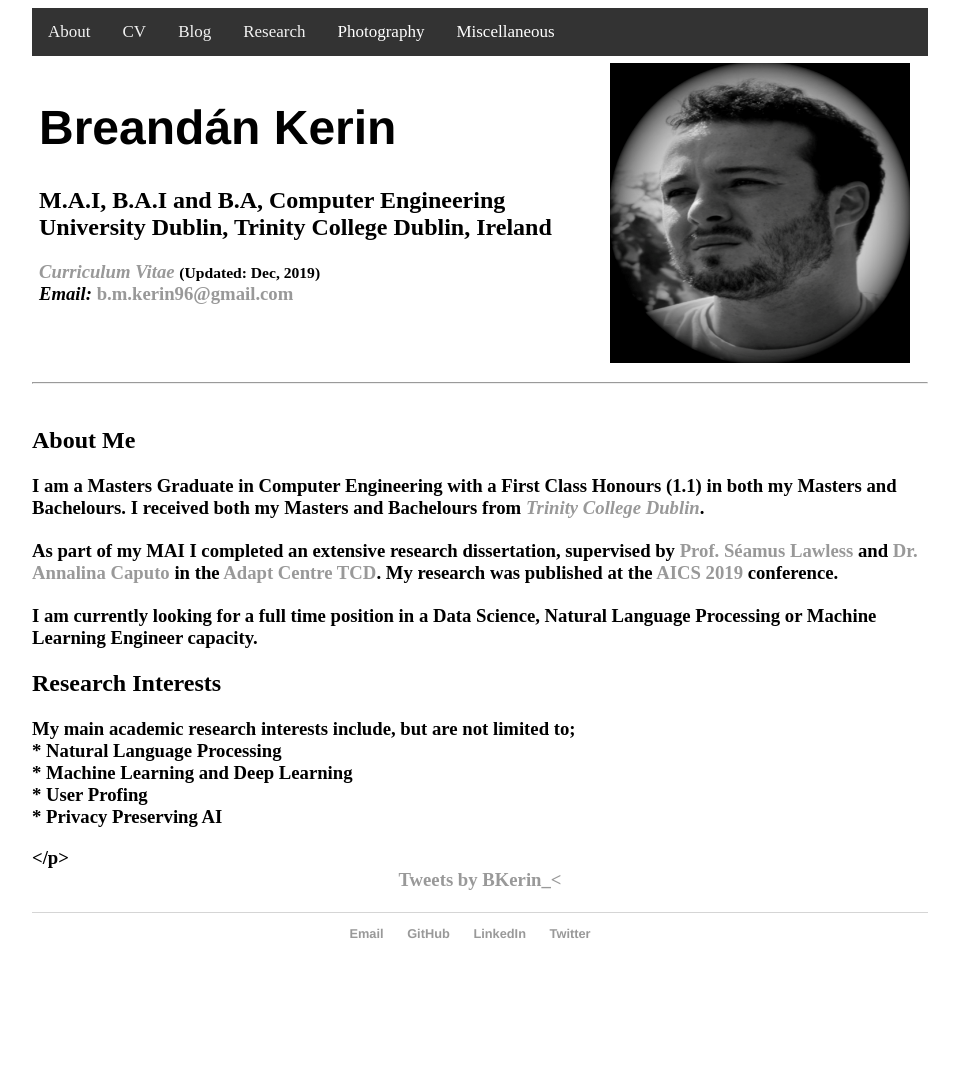
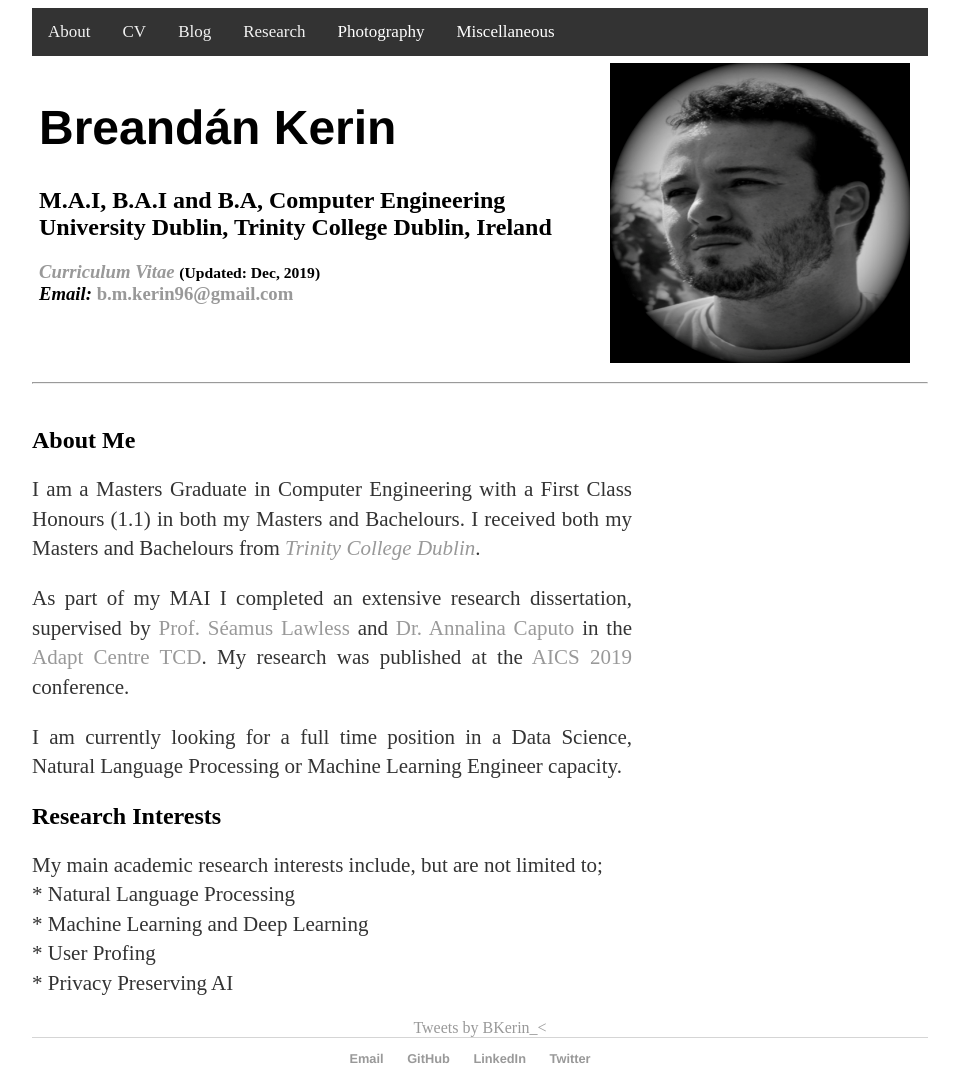
Before and after one commit to kerinb/kerinb.github.io, a Jekyll site: the page built from index.md, in a window 1280 px wide. Shown: the whole page, without its empty margins (160-1119 px from the left). Built offline with Jekyll 4.4.1, drawn with Linux system fonts in a browser that asks for light colours; comment, search, counter and statistics services are not loaded; before the commit the page ends 954 px from its top, so only the background shows below that.

```diff
--- a/index.md
+++ b/index.md
@@ -50,45 +50,33 @@
 
 <hr style="height:10pt; visibility:hidden;" />
 
-<h2>
-	About Me
-</h2>
+## About Me
 <p align="justify" style="max-width:600px">
-	<h3>
-		I am a Masters Graduate in Computer Engineering with a First Class Honours (1.1) in both my Masters and Bachelours.
-		I received  both my Masters and Bachelours from <em><a class="tosu" href="https://www.scss.tcd.ie/" target="_blank">
-		Trinity College Dublin</a></em>.
-	</h3>
+I am a Masters Graduate in Computer Engineering with a First Class Honours (1.1) in both my Masters and Bachelours.
+I received  both my Masters and Bachelours from <em><a class="tosu" href="https://www.scss.tcd.ie/" target="_blank">
+Trinity College Dublin</a></em>.
 </p>
 
 <p align="justify" style="max-width:600px">
-	<h3>
-		As part of my MAI I completed an extensive research dissertation, supervised by
-		<a href="https://www.scss.tcd.ie/Seamus.Lawless/" target="_blank">Prof. Séamus Lawless</a> and
-		<a href="https://www.computing.dcu.ie/people/dr-annalina-caputo" target="_blank">Dr. Annalina Caputo</a> in the
-		<a href="https://www.adaptcentre.ie/" target="_blank">Adapt Centre TCD</a>.
+As part of my MAI I completed an extensive research dissertation, supervised by
+<a href="https://www.scss.tcd.ie/Seamus.Lawless/" target="_blank">Prof. Séamus Lawless</a> and
+<a href="https://www.computing.dcu.ie/people/dr-annalina-caputo" target="_blank">Dr. Annalina Caputo</a> in the
+ <a href="https://www.adaptcentre.ie/" target="_blank">Adapt Centre TCD</a>.
 
-		My research was published at the <a href="http://aics2019.datascienceinstitute.ie/index.html" target="_blank">AICS 2019</a> conference.
-	</h3>
+My research was published at the <a href="http://aics2019.datascienceinstitute.ie/index.html" target="_blank">AICS 2019</a> conference.
 </p>
 
 <p align="justify" style="max-width:600px">
-	<h3>
-		I am currently looking for a full time position in a Data Science, Natural Language Processing or Machine Learning Engineer capacity.
-	</h3>
+I am currently looking for a full time position in a Data Science, Natural Language Processing or Machine Learning Engineer capacity.
 </p>
 
-<h2>
-	Research Interests
-</h2>
+## Research Interests
 <p align="justify" style="max-width:600px">
-	<h3>
-		My main academic research interests include, but are not limited to; <br>
-		* Natural Language Processing<br>
-		* Machine Learning and Deep Learning<br>
-		* User Profing <br>
-		* Privacy Preserving AI<br>
-	<h3>
+My main academic research interests include, but are not limited to; <br>
+* Natural Language Processing<br>
+* Machine Learning and Deep Learning<br>
+* User Profing <br>
+* Privacy Preserving AI<br>
 </p>
 
 <div class="row bottom30" align="center">
```
